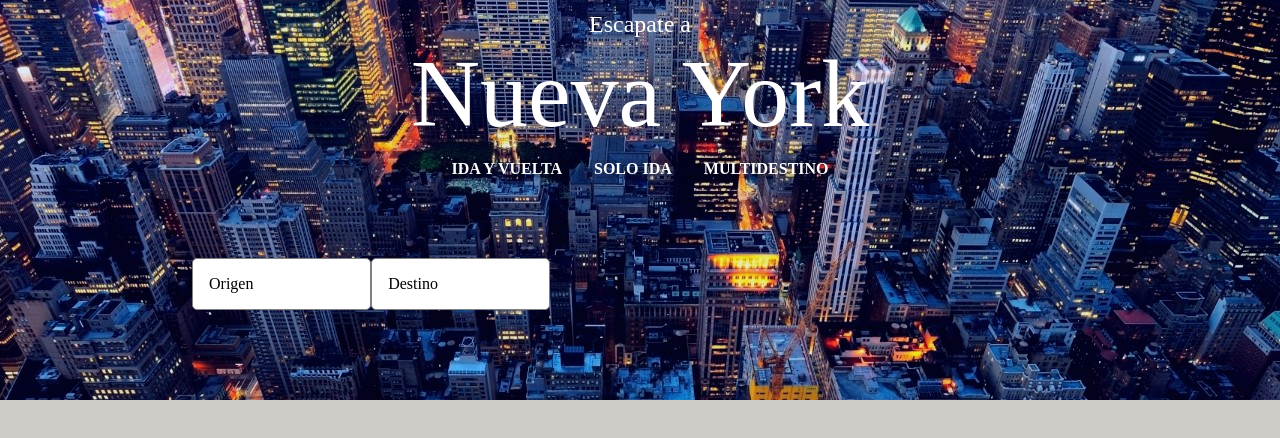
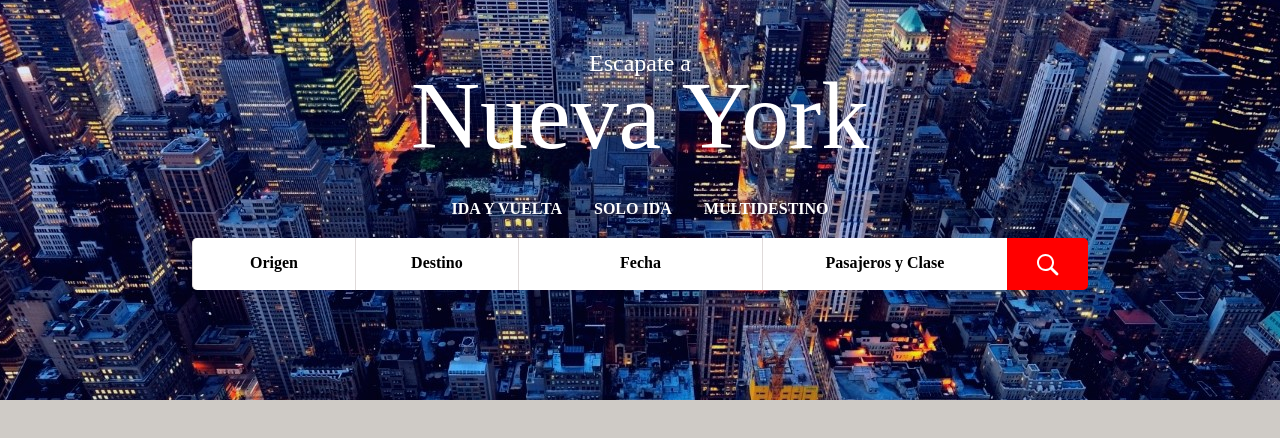
Before and after one commit to JACamposA/Bibam-test, a React (Create React App) app: page / in a window 1280 px wide. Shown: the top 438 px of the page. Built offline with nearby package versions, Linux system fonts and the light colour scheme.

Commit message:
section one finished

```diff
--- a/package.json
+++ b/package.json
@@ -3,6 +3,7 @@
   "version": "0.1.0",
   "private": true,
   "dependencies": {
+    "react-dropdown-select": "^3.5.0",
     "react-scripts": "3.1.1"
   },
   "scripts": {
--- /dev/null
+++ b/src/components/DropdownDates.js
@@ -0,0 +1,58 @@
+import React from 'react';
+import '../styles/Dropdown.css';
+
+class DropdownDates extends React.Component {
+constructor(){
+ super();
+
+ this.state = {
+       displayMenu: false,
+     };
+
+  this.showDropdownMenu = this.showDropdownMenu.bind(this);
+  this.hideDropdownMenu = this.hideDropdownMenu.bind(this);
+
+};
+
+showDropdownMenu(event) {
+    event.preventDefault();
+    this.setState({ displayMenu: true }, () => {
+    document.addEventListener('click', this.hideDropdownMenu);
+    });
+  }
+
+  hideDropdownMenu() {
+    this.setState({ displayMenu: false }, () => {
+      document.removeEventListener('click', this.hideDropdownMenu);
+    });
+
+  }
+
+  render() {
+    return (
+        <div  className="dropdown" >
+         <div className="button" onClick={this.showDropdownMenu}> Fecha </div>
+
+          { this.state.displayMenu ? (
+          <ul>
+         <li><a >1-1-1991 - 5-1-1991</a></li>
+         <li><a >1-1-1991 - 5-1-1991</a></li>
+         <li><a >1-1-1991 - 5-1-1991</a></li>
+         <li><a >1-1-1991 - 5-1-1991</a></li>
+         <li><a >1-1-1991 - 5-1-1991</a></li>
+         <li><a >1-1-1991 - 5-1-1991</a></li>
+         <li><a >1-1-1991 - 5-1-1991</a></li>
+          </ul>
+        ):
+        (
+          null
+        )
+        }
+
+       </div>
+
+    );
+  }
+}
+
+export default DropdownDates;
--- a/src/components/DropdownOrigin.js
+++ b/src/components/DropdownOrigin.js
@@ -31,7 +31,7 @@ showDropdownMenu(event) {
   render() {
     return (
         <div  className="dropdown" >
-         <div className="button" onClick={this.showDropdownMenu}> Origen </div>
+         <div className="button button-origen" onClick={this.showDropdownMenu}> Origen </div>
 
           { this.state.displayMenu ? (
           <ul>
--- /dev/null
+++ b/src/components/DropdownPassengersClass.js
@@ -0,0 +1,58 @@
+import React from 'react';
+import '../styles/Dropdown.css';
+
+class DropdownPassengersClass extends React.Component {
+constructor(){
+ super();
+
+ this.state = {
+       displayMenu: false,
+     };
+
+  this.showDropdownMenu = this.showDropdownMenu.bind(this);
+  this.hideDropdownMenu = this.hideDropdownMenu.bind(this);
+
+};
+
+showDropdownMenu(event) {
+    event.preventDefault();
+    this.setState({ displayMenu: true }, () => {
+    document.addEventListener('click', this.hideDropdownMenu);
+    });
+  }
+
+  hideDropdownMenu() {
+    this.setState({ displayMenu: false }, () => {
+      document.removeEventListener('click', this.hideDropdownMenu);
+    });
+
+  }
+
+  render() {
+    return (
+        <div  className="dropdown" >
+         <div className="button" onClick={this.showDropdownMenu}> Pasajeros y Clase </div>
+
+          { this.state.displayMenu ? (
+          <ul>
+         <li><a >2 Pasajeros, Económica</a></li>
+         <li><a >2 Pasajeros, Económica</a></li>
+         <li><a >2 Pasajeros, Económica</a></li>
+         <li><a >2 Pasajeros, Económica</a></li>
+         <li><a >2 Pasajeros, Económica</a></li>
+         <li><a >2 Pasajeros, Económica</a></li>
+         <li><a >2 Pasajeros, Económica</a></li>
+          </ul>
+        ):
+        (
+          null
+        )
+        }
+
+       </div>
+
+    );
+  }
+}
+
+export default DropdownPassengersClass;
--- a/src/components/FlightSearch.js
+++ b/src/components/FlightSearch.js
@@ -1,15 +1,17 @@
 import React from "react"
 import DropdownOrigin from "./DropdownOrigin"
 import DropdownDestination from "./DropdownDestination"
+import DropdownDates from "./DropdownDates"
+import DropdownPassengersClass from './DropdownPassengersClass'
 
 function FlightSearch() {
     return (
         <div class="FlightSearch">
-        <div class="div1"><DropdownOrigin/> </div>
+        <div class="div1"><DropdownOrigin/></div>
         <div class="div2"><DropdownDestination/></div>
-        <div class="div3"> </div>
-        <div class="div4"> </div>
-        <div class="div5"> </div>
+        <div class="div3"><DropdownDates/></div>
+        <div class="div4"><DropdownPassengersClass/> </div>
+        <div class="div5"> <a><div className="buttonSearch">  </div></a></div>
         </div>
     )
 }
--- a/src/styles/Dropdown.css
+++ b/src/styles/Dropdown.css
@@ -9,22 +9,26 @@
 ul {
     list-style-type: none;
     width: 100%;
-    background-color: rgb(231, 221, 221);
+    height: 20vh;
+    overflow: auto;
+    background-color: white;
     position: absolute;
-    box-shadow: 0px 8px 16px 0px rgba(0,0,0,0.2);
-    z-index: 1;
-    border-radius: 5px;
+    border-radius: 0 0 5px 5px;
+    border-left: 0.2px solid rgb(255, 249, 249);
 }
 li a {
     color: #000;
     text-decoration: none;
-    width: 70%;
+    text-align: center;
+    width: 100%;
     height: 3em;
 }
 li {
     padding: 0.5em;
     border-bottom: 1px solid white;
     grid-area: 1 / 1 / 2 / 2;
+    text-align: center;
+
 }
 li:last-child {
     border-bottom: none;
@@ -34,10 +38,22 @@ li:hover {
     color: white;
 }
 .button{
-    height:18px;
+    height:20px;
     background-color:white ;
     padding:1em;
-    border-radius:5px;
-    border: solid 1px grey;
+    border-left: 0.2px solid rgb(223, 218, 218);
     color:black;
+    text-align: center;
 }
+
+.button-origen {
+    border-radius:5px 0 0 5px;;
+}
+
+.buttonSearch{
+    height:20px;
+    background:url(../media/search.svg) no-repeat center red;
+    padding:1em;
+    color:black;
+    border-radius:0 5px 5px 0;
+}
--- a/src/styles/FlightSearch.css
+++ b/src/styles/FlightSearch.css
@@ -1,32 +1,23 @@
 .FlightSearch {
     position: relative;
-    top: 20%;
-    width: 70%;
-    margin: auto;
     display: grid;
-    height: 3em;
-    grid-template-columns: repeat(5, 1fr);
+    grid-template-columns: repeat(2, 2fr) repeat(2, 3fr) 1fr;
     grid-template-rows: 1fr;
     grid-column-gap: 0px;
     grid-row-gap: 0px;
+    top:20px;
+    max-width: 70vw;
+    font-size: 1em;
+    font-weight: 700;
+    color: white;
+    background: rgba(0,0,0, .1);
+    position: relative;
+    justify-content: center;
+    margin: auto;
+
 }
-
-.div1 {
-    grid-area: 1 / 1 / 2 / 2;
-}
-
-.div2 {
-    grid-area: 1 / 2 / 2 / 3;
-}
-
-.div3 {
-    grid-area: 1 / 3 / 2 / 4;
-}
-
-.div4 {
-    grid-area: 1 / 4 / 2 / 5;
-}
-
-.div5 {
-    grid-area: 1 / 5 / 2 / 6;
-}
+.div1 { grid-area: 1 / 1 / 2 / 2; }
+.div2 { grid-area: 1 / 2 / 2 / 3; }
+.div3 { grid-area: 1 / 3 / 2 / 4; }
+.div4 { grid-area: 1 / 4 / 2 / 5; }
+.div5 { grid-area: 1 / 5 / 2 / 6; }
--- a/src/styles/SectionOne.css
+++ b/src/styles/SectionOne.css
@@ -2,4 +2,5 @@
     background:url(../media/NYCpic.jpg) no-repeat center ;
     height: 50vh;
     width: 100%;
+    align-items: center;
 }
--- a/src/styles/Title.css
+++ b/src/styles/Title.css
@@ -7,16 +7,18 @@
     flex-direction: column;
     width: 100%;
     text-align: center;
-    min-height: 10em;
-    align-items: center;
+    height: 25vh;
 }
 
 .Title h3 {
     font-size: 1.5em;
     font-weight: lighter;
+    bottom:20px;
+    line-height: 30px;
 }
 
 .Title h1 {
     font-size: 6em;
     font-weight: 200;
+    line-height: 75px;
 }
```
Also changed, not shown: src/media/search.svg (added), 1 other file (tests, documents, lock files or other folders).
